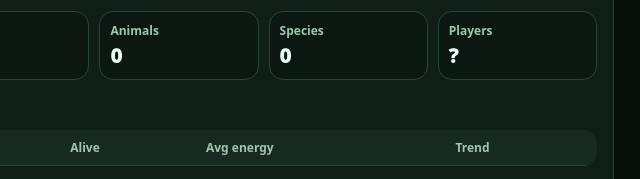
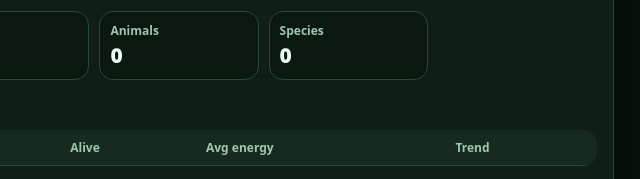
Before and after one commit to chemshard/ecoengineer, a website: page public/index.html in a window 1280 px wide. Shown: the part 586-765 px from the top of the page, 640-1280 px from the left. Drawn offline with Linux system fonts and the light colour scheme; a web font is replaced by a local one.

Commit message:
Update index.html

```diff
--- a/public/index.html
+++ b/public/index.html
@@ -276,7 +276,6 @@
         <div class="stat"><div class="k">Plants</div><div class="v" id="plantStat">0</div></div>
         <div class="stat"><div class="k">Animals</div><div class="v" id="animalStat">0</div></div>
         <div class="stat"><div class="k">Species</div><div class="v" id="speciesStat">0</div></div>
-        <div class="stat"><div class="k">Players</div><div class="v" id="playerStat">?</div></div>
       </div>
 
       <h2>Live species</h2>
```
